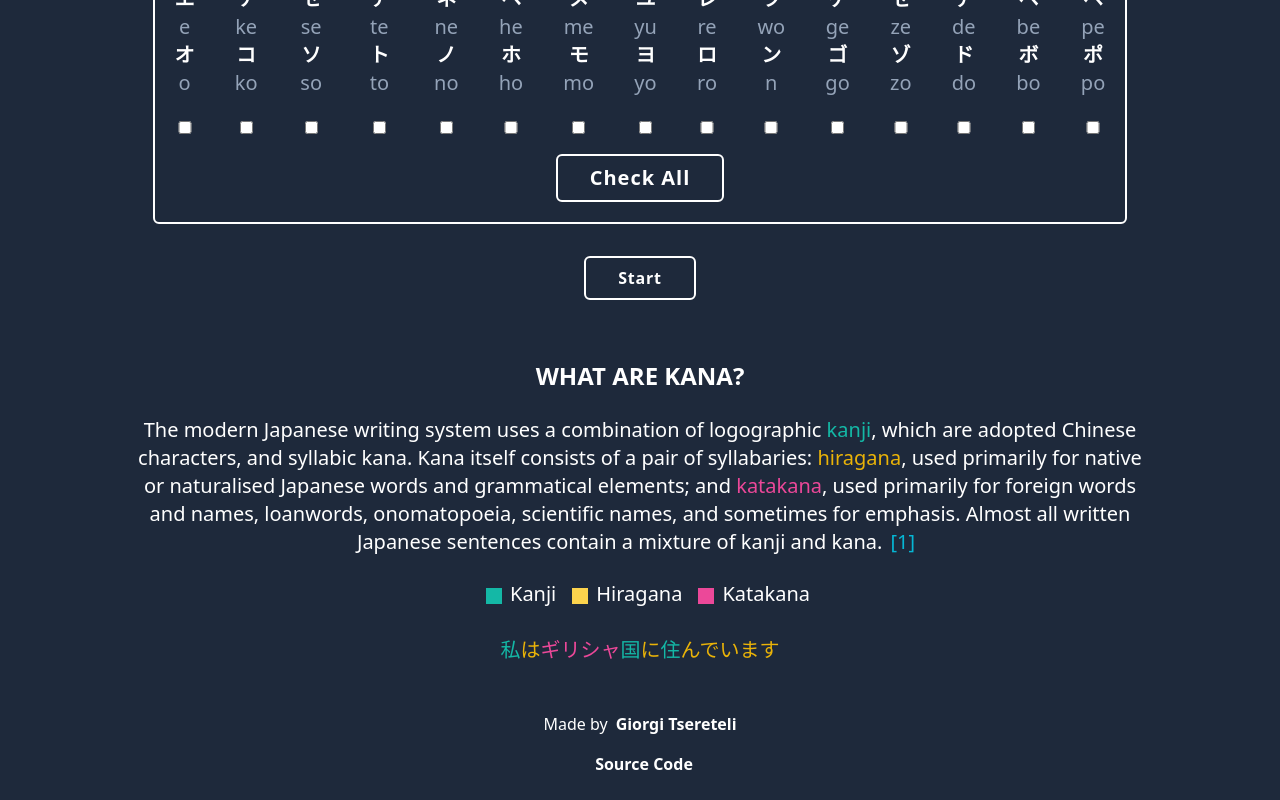
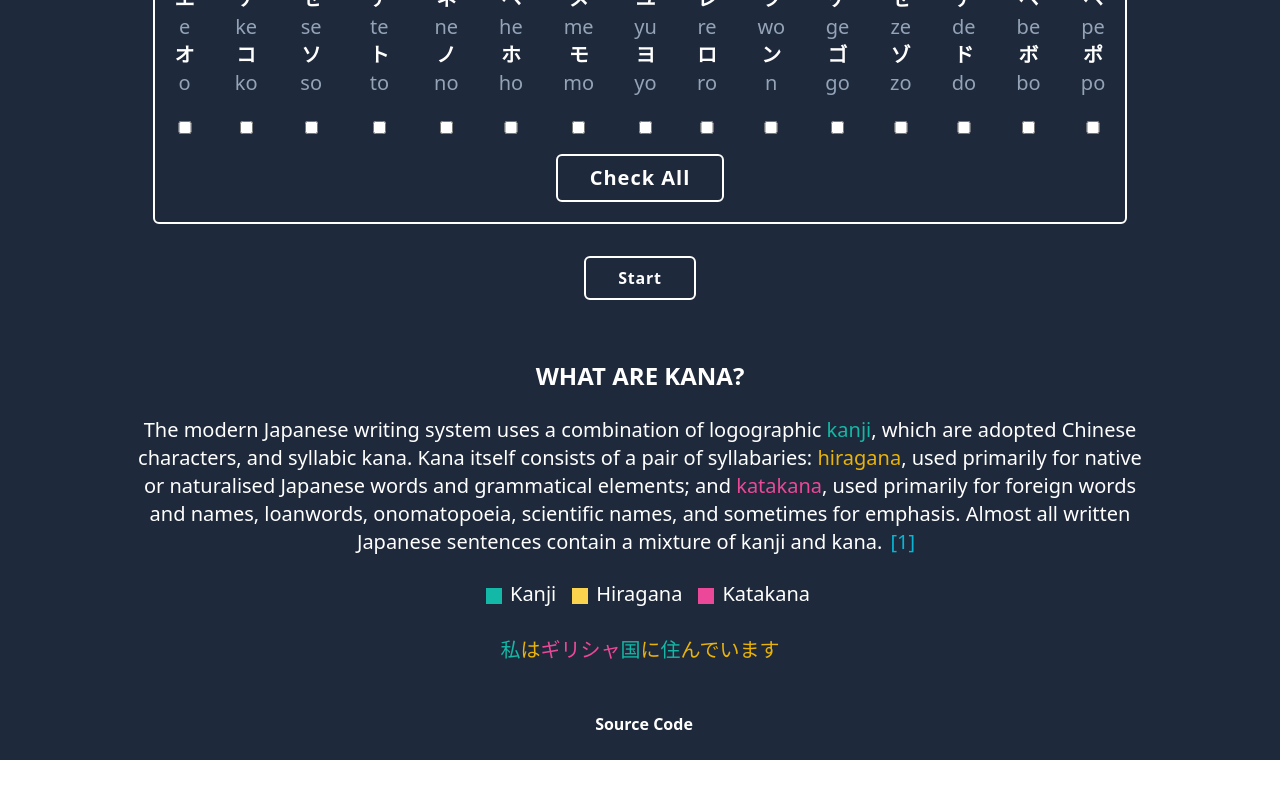
Before and after one commit to giotsere/kanastudy, a React (Vite) app: page / in a window 1280 px wide. Shown: the part 842-1642 px from the top of the page. After the commit the page ends 1602 px from the top, so only its background shows below. Built offline with nearby package versions, Linux system fonts and the light colour scheme.

Commit message:
Update Footer.jsx

```diff
--- a/src/components/Footer.jsx
+++ b/src/components/Footer.jsx
@@ -3,17 +3,6 @@ import React from 'react';
 function Footer() {
   return (
     <footer className="bg-slate-800 text-white w-fit m-auto text-center pb-6">
-      <p className="mb-4">
-        Made by
-        <a
-          href="https://www.github.com/giotsere"
-          target="_blank"
-          className="footer_p"
-        >
-          Giorgi Tsereteli
-        </a>
-      </p>
-
       <a
         href="https://www.github.com/giotsere/kanastudy"
         target="_blank"
```
